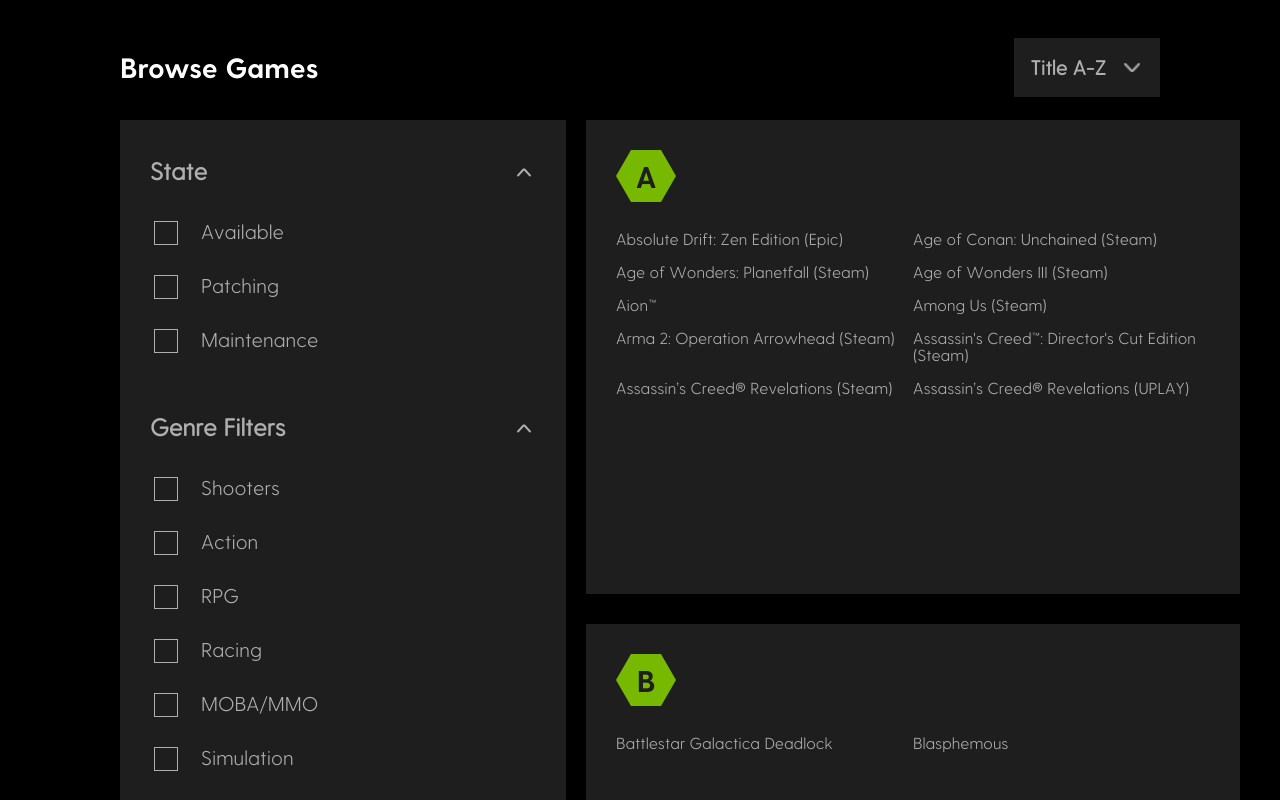
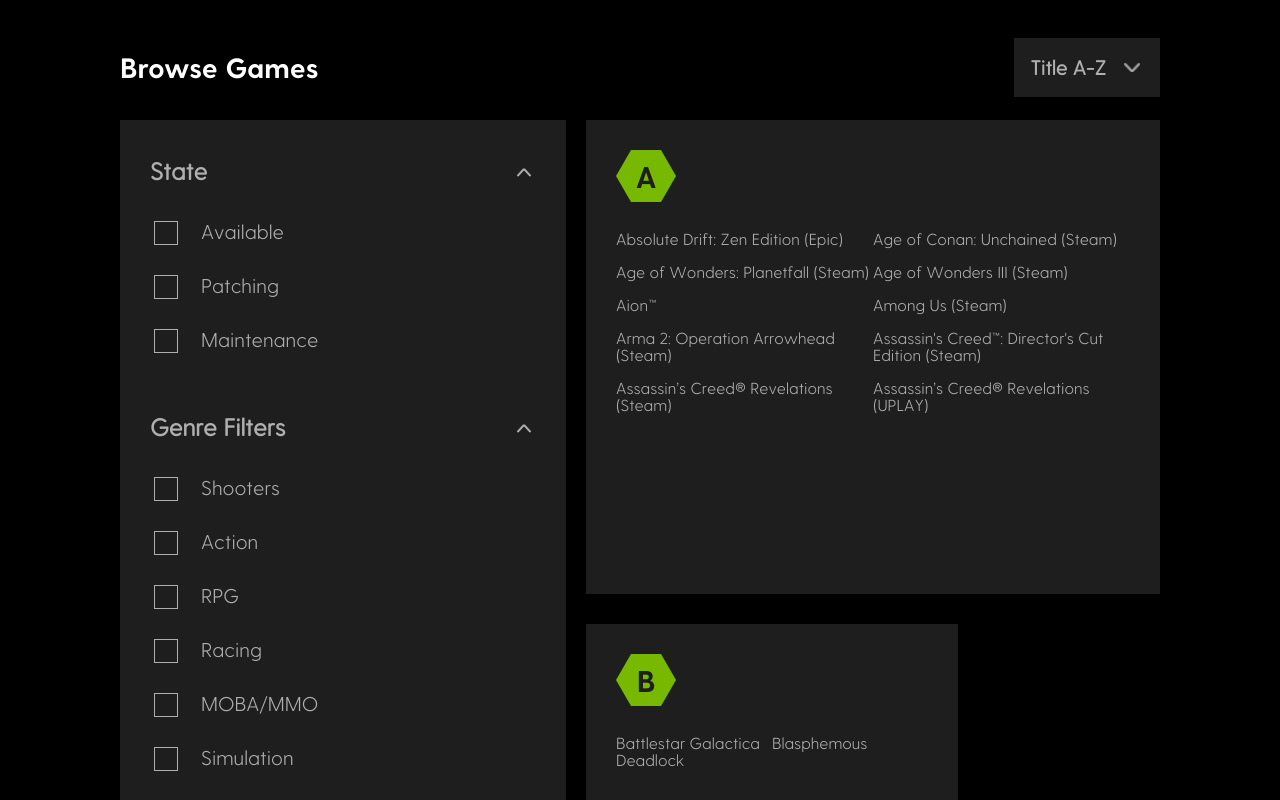
Before and after one commit to YioGoi/gameplus, a React (Create React App) app: page / in a window 1280 px wide. Shown: the part 460-1260 px from the top of the page. Built offline with nearby package versions, Linux system fonts and the light colour scheme.

Commit message:
fit content

```diff
--- a/src/components/Content/Content.scss
+++ b/src/components/Content/Content.scss
@@ -5,8 +5,8 @@
     flex-direction: column;
 
     .content {
-        width           : 100%;
-        height          : 414px;
+        width           : fit-content;
+        min-height          : 414px;
         margin          : 0 0 30px 20px;
         padding         : 30px;
         background-color: $gray1;
```
